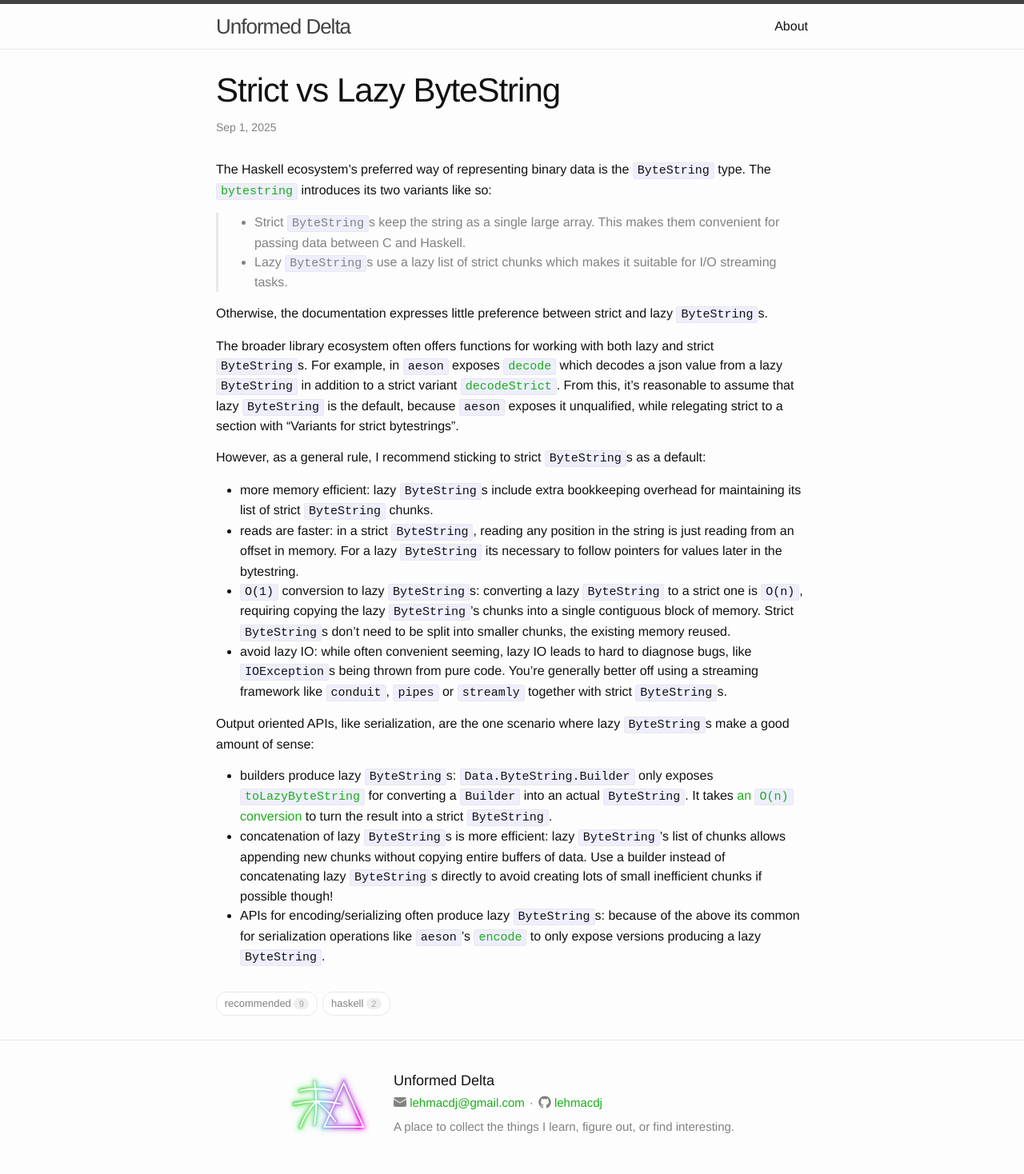
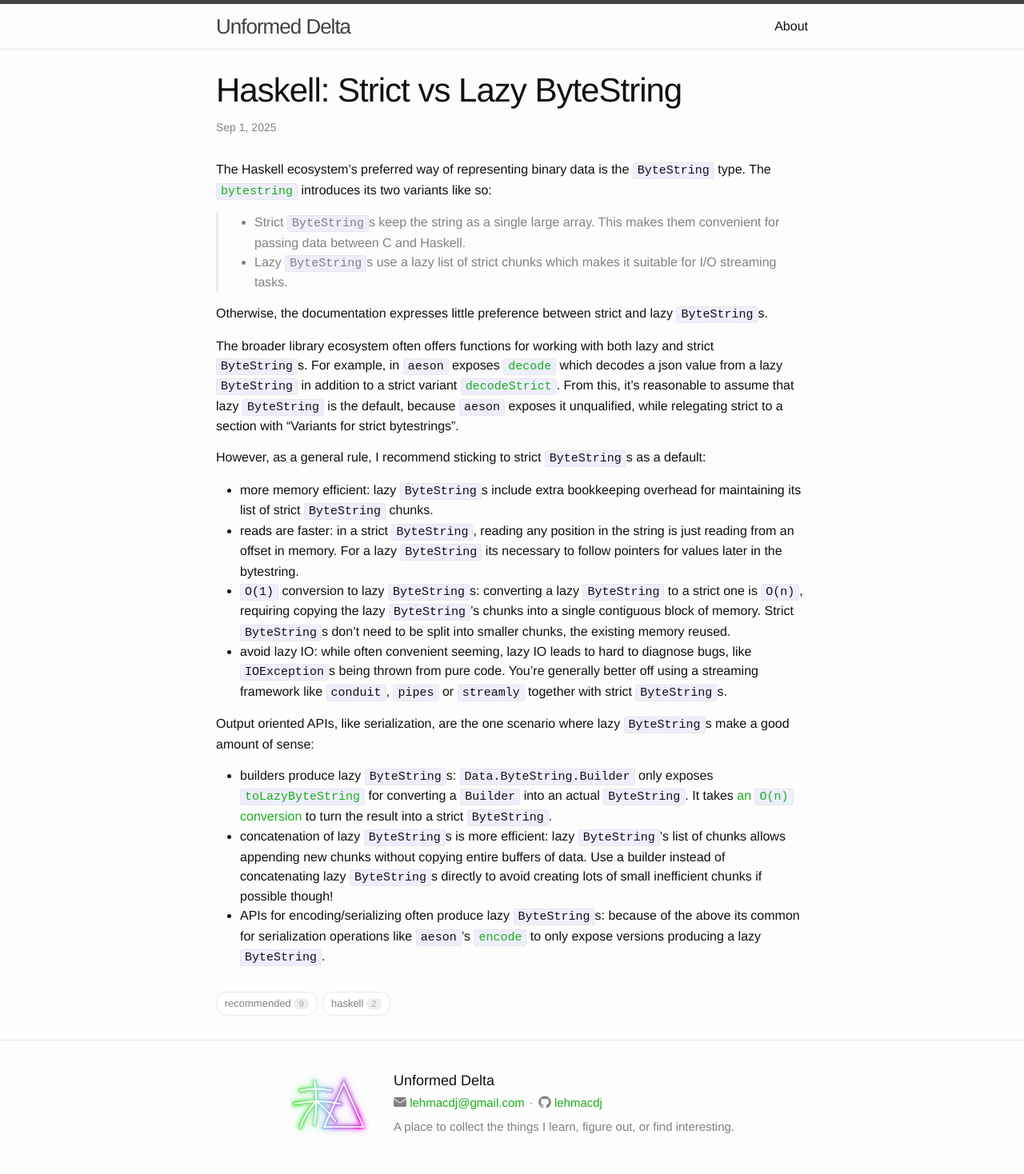
Before and after one commit to lehmacdj/blog, a Jekyll site: the page built from _notes/qeIskL2GME7w-haskell-strict-vs-lazy-bytestring.md, in a window 1280 px wide. Shown: the whole page at 80% size. Built offline with Jekyll 4.4.1, drawn with Linux system fonts in a browser that asks for light colours.

Commit message:
Add redirects when changing title

```diff
--- a/_notes/qeIskL2GME7w-strict-vs-lazy-bytestring.md
+++ b/_notes/qeIskL2GME7w-haskell-strict-vs-lazy-bytestring.md
@@ -1,8 +1,8 @@
 ---
 layout: post
-title: "Strict vs Lazy ByteString"
+title: "Haskell: Strict vs Lazy ByteString"
 date: 2025-09-01 00:35 -0400
-permalink: /qeIskL2GME7w/strict-vs-lazy-bytestring
+permalink: /qeIskL2GME7w/haskell-strict-vs-lazy-bytestring
 redirect_from:
   - /qeIskL2GME7w
   - /2025/09/01/strict-vs-lazy-bytestring.html
```
Also changed, not shown: other parts of _notes/qeIskL2GME7w-haskell-strict-vs-lazy-bytestring.md (+1 -0 lines), _notes/Rna31XL7OHqU-vim-magic-link-paste.md (+1 -1 lines), 1 other file.
